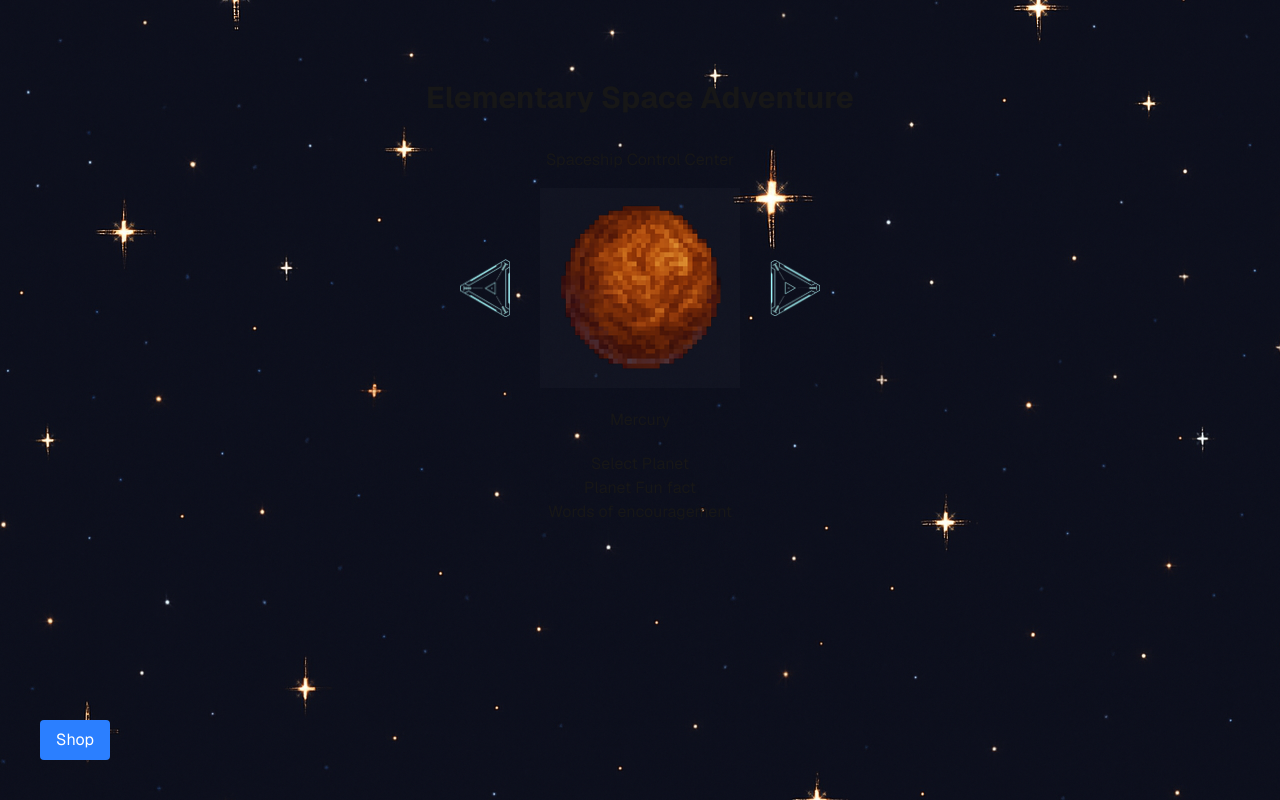
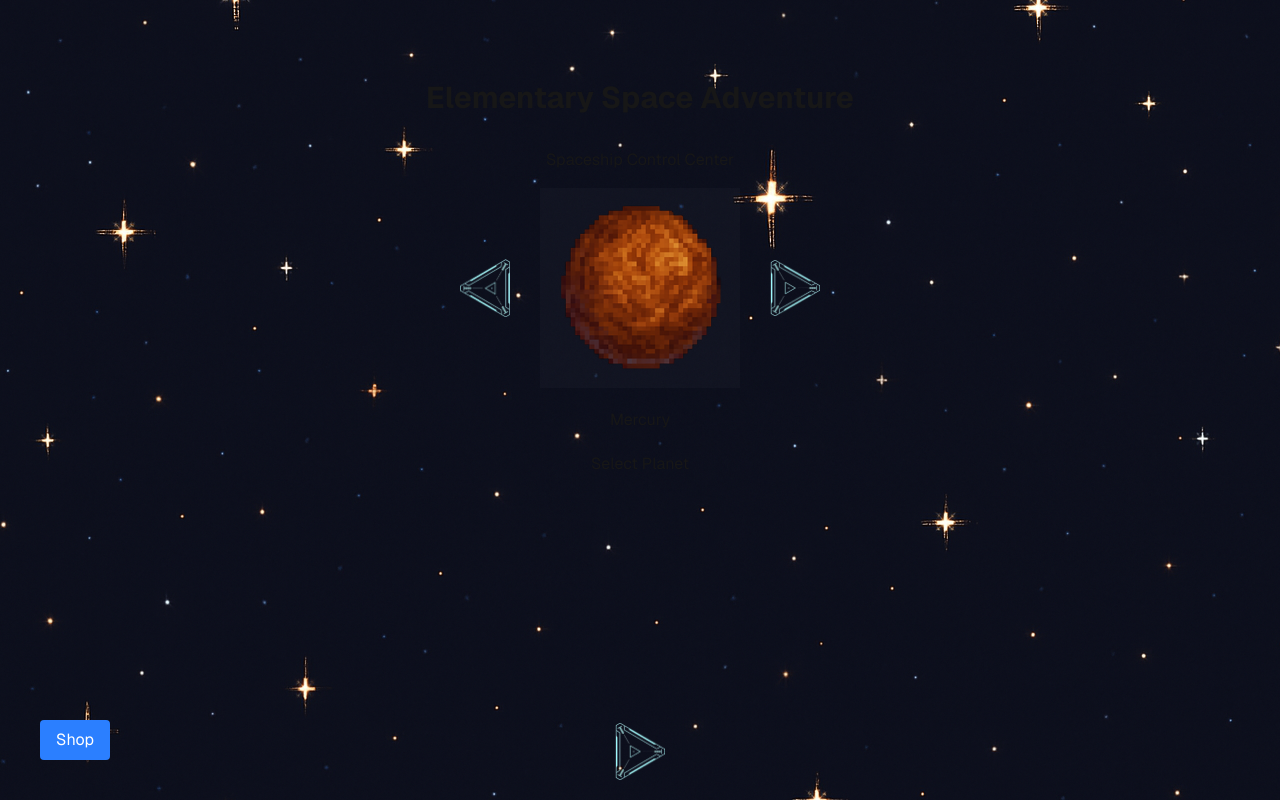
Before and after one commit to zidaneho/mission_learn, a Next.js app: page / in a window 1280 px wide. Built offline with nearby package versions, Linux system fonts and the light colour scheme; no server answers.

Commit message:
Fun Fact Guy Added

```diff
--- a/components/PlanetSelector.tsx
+++ b/components/PlanetSelector.tsx
@@ -148,10 +148,20 @@ const PlanetSelector: React.FC<{ onSelect: () => void }> = ({ onSelect }) => {
         Select Planet
       </button>
 
-        <button onClick={planetFunFact}>Planet Fun fact</button>
-        {planetFact && <p>Fun fact: {planetFact}</p>}
-        <button onClick={encouragementText}>Words of encouragement</button>
-        {encouragementTest && <p>Encourage: {encouragementTest}</p>}
+      <div style={{ position: 'fixed', bottom: '20px', left: '50%', transform: 'translateX(-50%)' }}>
+          <Image
+            src="/right_arrow.png" // Place right_arrow.png in public folder
+            alt="Right Arrow"
+            width={50}
+            height={50}
+            onClick={planetFunFact}
+            className="cursor-pointer transition-transform duration-300 hover:scale-110"
+          />
+      </div>
+
+      <div style={{ position: 'fixed', bottom: '90px', left: '50%', transform: 'translateX(-50%)', width: '250px', boxShadow: '0px 4px 6px rgba(0, 0, 0, 0.5)', backgroundColor: '#000009' }}>
+      {planetFact && <p>Fun fact: {planetFact}</p>}
+      </div>
     </div>
 
 
```
